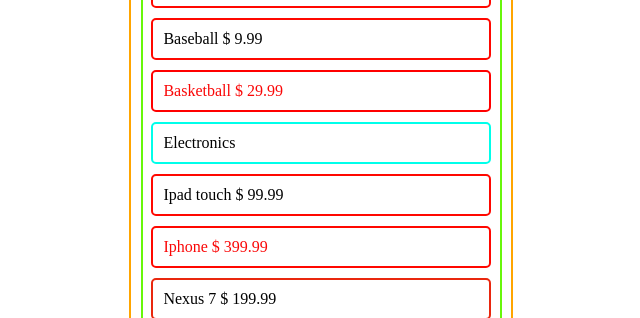
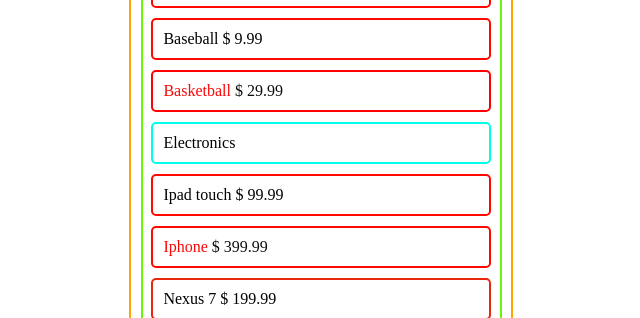
Before and after one commit to Granaditos83/react-basic-app, a React (Create React App) app: page / in a window 1280 px wide. Shown: the part 213-531 px from the top of the page, without its empty margins (319-959 px from the left). Built offline with nearby package versions, Linux system fonts and the light colour scheme.

Commit message:
decimo commit

```diff
--- a/src/pages/products/components/product-row-seis/product-row-seis.comp.jsx
+++ b/src/pages/products/components/product-row-seis/product-row-seis.comp.jsx
@@ -6,7 +6,8 @@
     return (
 
 
-      <div className= "product-row-seis-container"> <span>Iphone  </span>$ 399.99
+      <div className= "product-row-seis-container"> Iphone
+      <span class="PriceNegroRowSeis"> $ 399.99</span>
 
 
 
--- a/src/pages/products/components/product-row-seis/product-row-seis.style.css
+++ b/src/pages/products/components/product-row-seis/product-row-seis.style.css
@@ -13,3 +13,6 @@
 .search-input {
     margin-bottom: 10px;
 }
+span.PriceNegroRowSeis {
+    color: rgb(13, 13, 14);
+  }
--- a/src/pages/products/components/product-row-tres/product-row-tres.comp.jsx
+++ b/src/pages/products/components/product-row-tres/product-row-tres.comp.jsx
@@ -7,7 +7,11 @@
 
 
       <div className= "product-row-tres-container">
-      Basketball <span> $ 29.99</span>
+      Basketball
+
+
+      <span class="PriceNegroRowTres"> $ 29.99</span>
+
 
 
 
--- a/src/pages/products/components/product-row-tres/product-row-tres.style.css
+++ b/src/pages/products/components/product-row-tres/product-row-tres.style.css
@@ -14,10 +14,9 @@
     margin-bottom: 10px;
 }
 
-.div span{
 
 
 
-    text-decoration-style: rgb(17, 17, 17);
-
-}
+span.PriceNegroRowTres {
+    color: rgb(13, 13, 14);
+  }
```
Also changed, not shown: src/pages/products/components/Product-Table/product-table.comp.jsx (+0 -7 lines), fotos evidencia/proyecto con selectores de clase.PNG (added).
